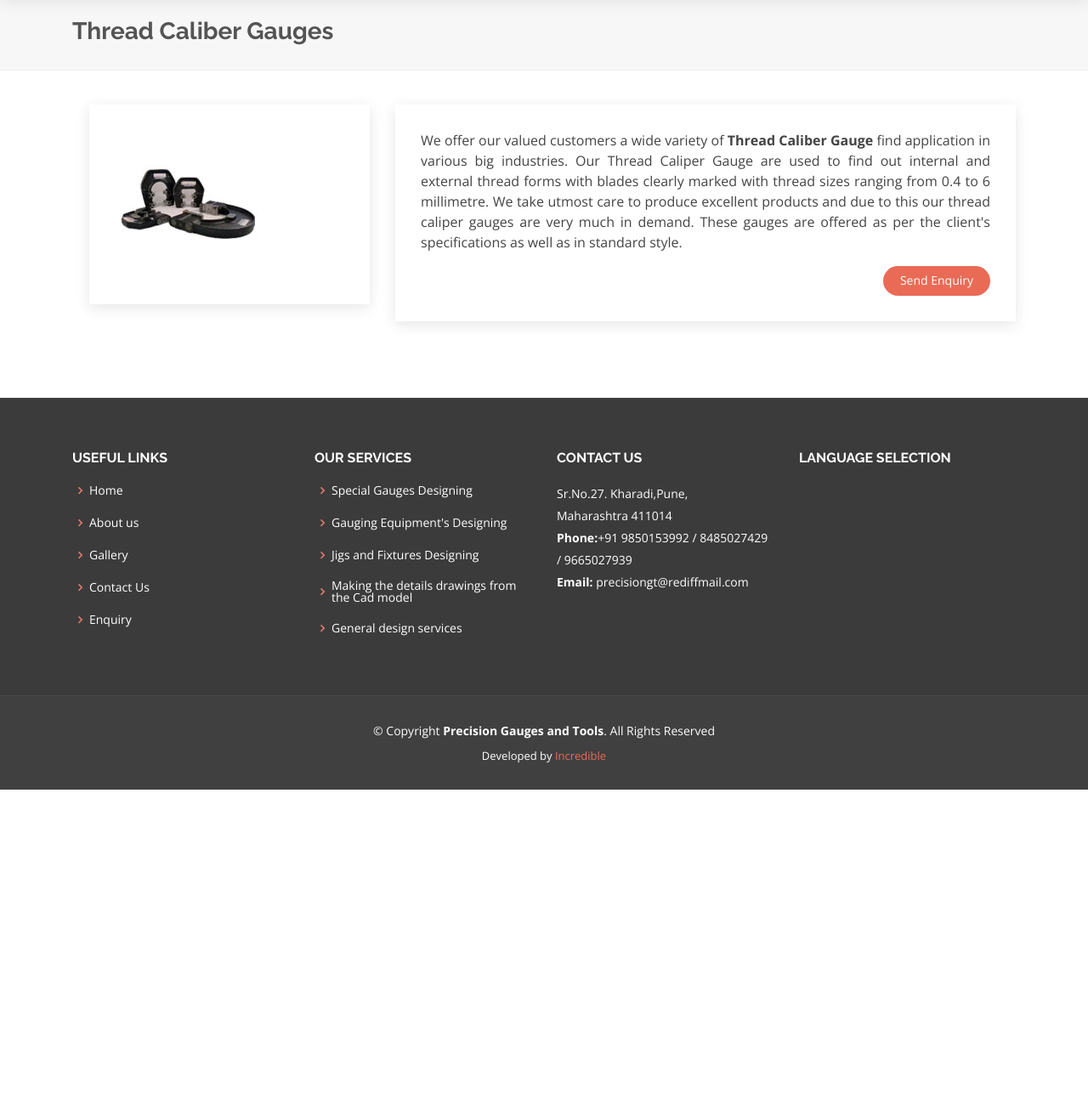
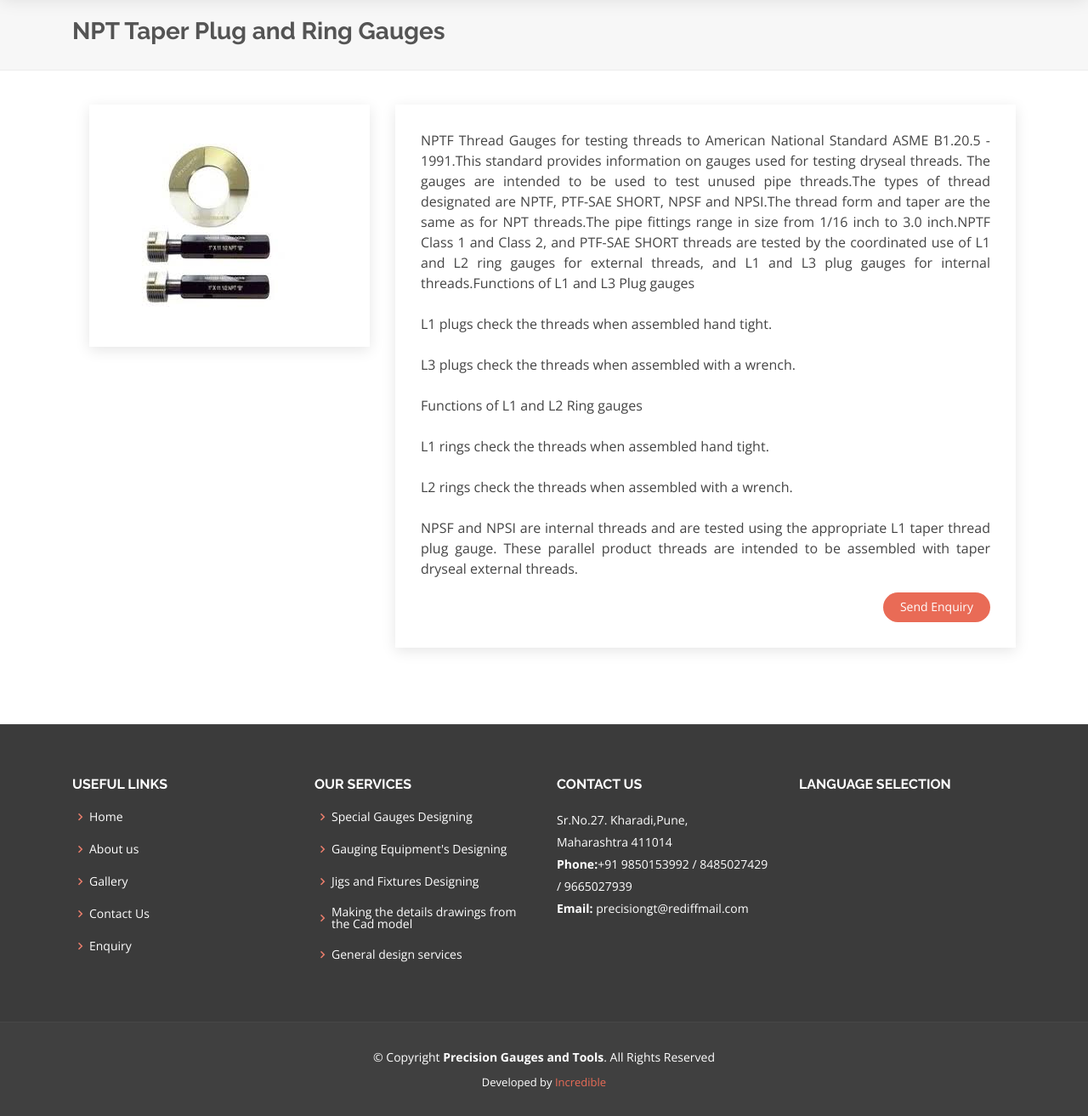
Before and after one commit to incredibletechsol/precisiongaugesandtools.com, a PHP site: page /thread_caliber_gauges.php in a window 1280 px wide. Shown: the part 111-1424 px from the top of the page at 85% size. Before the commit the page ends 1040 px from the top, so only its background shows below. Run offline with PHP 8.4, Linux system fonts and the light colour scheme; some libraries are stand-ins or nearby versions.

Commit message:
Final contents

```diff
--- a/footer.php
+++ b/footer.php
@@ -96,7 +96,7 @@
 <script type="text/javascript">
     (function () {
         var options = {
-            whatsapp: "9665027939", // WhatsApp number
+            whatsapp: "+919665027939", // WhatsApp number
             call_to_action: "Message us", // Call to action
             position: "left", // Position may be 'right' or 'left'
             pre_filled_message: "Hello", // WhatsApp pre-filled message
--- a/header.php
+++ b/header.php
@@ -23,11 +23,11 @@
 				   <ul>
 					   <li><a href="thread-ring-gauges.php">Thread Ring Gauges</a></li>
 					   <li><a href="thread-plug-gauges.php">Thread Plug Gauges</a></li>
-					   <li><a href="thread_caliber_gauges.php">Thread Caliber Gauges </a></li>
+					 <li><a href="thread_caliber_gauges.php">NPT Taper Plug and Ring Gauges</a></li>
 					   <li><a href="thread_caliber_gauges.php">Thread Snap Gauges</a></li>
 					   <li><a href="left_hand_go_not_go_thread_ring_gauges.php">GO and No Go Thread Ring Gauges</a></li>
 					   <li><a href="BSP-Gauges-Manufacturer-Exporter-of-BSP-Gauges.php">BSP Gauges</a></li>
-					   <li><a href="Spline-Gauges-Manufacturer-Exporter-of-Spline-Gauges.php">Spline Gauges</a></li>
+					  <!-- <li><a href="Spline-Gauges-Manufacturer-Exporter-of-Spline-Gauges.php">Spline Gauges</a></li> -->
 					   <li><a href="Metric-Gauges-Manufacturer-Exporter-of-Metric-Gauges.php">Metric Gauges</a></li>
 					   <li><a href="Unified-Gauges-Manufacturer-Exporter-of-Unified-Gauges.php">Unified Gauges</a></li>
 					   <li><a href="Screw-Plug-Gauges-Manufacturer-Exporter-of-Screw-Plug-Gauges.php">Screw Plug Gauges</a></li>
--- a/thread-ring-gauges.php
+++ b/thread-ring-gauges.php
@@ -51,8 +51,8 @@
 
 
               <div class="entry-content">
-                  <strong>Thread Plug Gauges :</strong> Dia range 1.3 to 210 mm<br><br>
-				  <strong>Thread Ring Gauges : </strong>Dia range 1.3 to 200 mm<br><br>
+                  <strong>Thread Plug Gauges :</strong> Dia range 2.0 to 300 mm<br><br>
+				  <strong>Thread Ring Gauges : </strong>Dia range 2.0 to 250 mm<br><br>
 				  <strong>Taper Thread Plug Gauges :</strong> Any Kind of taper up to1:8, Dia. range 4 to 190 mm<br><br>
 				  <strong>Taper Thread Ring Gauges Ring Gauge :</strong> Any Kind of taper up to1:8, Dia. range 4 to 190 mm<br><br>
 				  <strong>Plain Plug Gauges :</strong> Dia range 0.8 mm to 600 mm <br><br>
--- a/thread_caliber_gauges.php
+++ b/thread_caliber_gauges.php
@@ -20,7 +20,7 @@
     <section id="breadcrumbs" class="breadcrumbs">
       <div class="container">
 
-        <h2>Thread Caliber Gauges</h2>
+        <h2>NPT Taper Plug and Ring Gauges</h2>
 
       </div>
     </section><!-- End Breadcrumbs -->
@@ -32,7 +32,7 @@
         <div class="row">
 		  <div class="col-lg-4">
             <div class="sidebar">
-    			<img src="images/thread_caliber_gauges.jpg" alt="Thread Caliber Gauges" class="product-photo">
+    			<img src="images/npt.jpg" alt="NPT Taper Plug and Ring Gauges" class="product-photo">
             </div><!-- End sidebar -->
           </div><!-- End blog sidebar -->
 
@@ -42,7 +42,13 @@
 
               <div>
                   <p align="justify">
-				  We offer our valued customers a wide variety of <strong>Thread Caliber Gauge</strong> find application in various big industries. Our Thread Caliper Gauge are used to find out internal and external thread forms with blades clearly marked with thread sizes ranging from 0.4 to 6 millimetre. We take utmost care to produce excellent products and due to this our thread caliper gauges are very much in demand. These gauges are offered as per the client's specifications as well as in standard style.
+				 NPTF Thread Gauges for testing threads to American National Standard ASME B1.20.5 - 1991.This standard provides information on gauges used for testing dryseal threads. The gauges are intended to be used to test unused pipe threads.The types of thread designated are NPTF, PTF-SAE SHORT, NPSF and NPSI.The thread form and taper are the same as for NPT threads.The pipe fittings range in size from 1/16 inch to 3.0 inch.NPTF Class 1 and Class 2, and PTF-SAE SHORT threads are tested by the coordinated use of L1 and L2 ring gauges for external threads, and L1 and L3 plug gauges for internal threads.Functions of L1 and L3 Plug gauges
+<br><br>L1 plugs check the threads when assembled hand tight.
+<br><br>L3 plugs check the threads when assembled with a wrench.
+<br><br>Functions of L1 and L2 Ring gauges
+<br><br>L1 rings check the threads when assembled hand tight.
+<br><br>L2 rings check the threads when assembled with a wrench.
+<br><br>NPSF and NPSI are internal threads and are tested using the appropriate L1 taper thread plug gauge. These parallel product threads are intended to be assembled with taper dryseal external threads.
 				  </p>
               </div>
               <div class="entry-content">
--- a/title.php
+++ b/title.php
@@ -12,7 +12,7 @@ if($pageName == "aboutus.php")
 	{
 	echo "Thread / Plain Gauges, Radius Gauges, Feeler Gauges, Pune, India";
 	}
-if($pageName == "contactus.php" || $pageName == "contact2.php"  ||  $pageName == "enquiry.php")
+if($pageName == "contactus.php" || $pageName == "contact2.php"  ||  $pageName == "enquiry.php" ||  $pageName != "")
 	{
 	echo "Thread / Plain Gauges, Radius Gauges, Feeler Gauges, Pune, India";
 	}
```
Also changed, not shown: gallery/pin.jpg (added), gallery/temp.jpg (added), images/npt.jpg (added).
